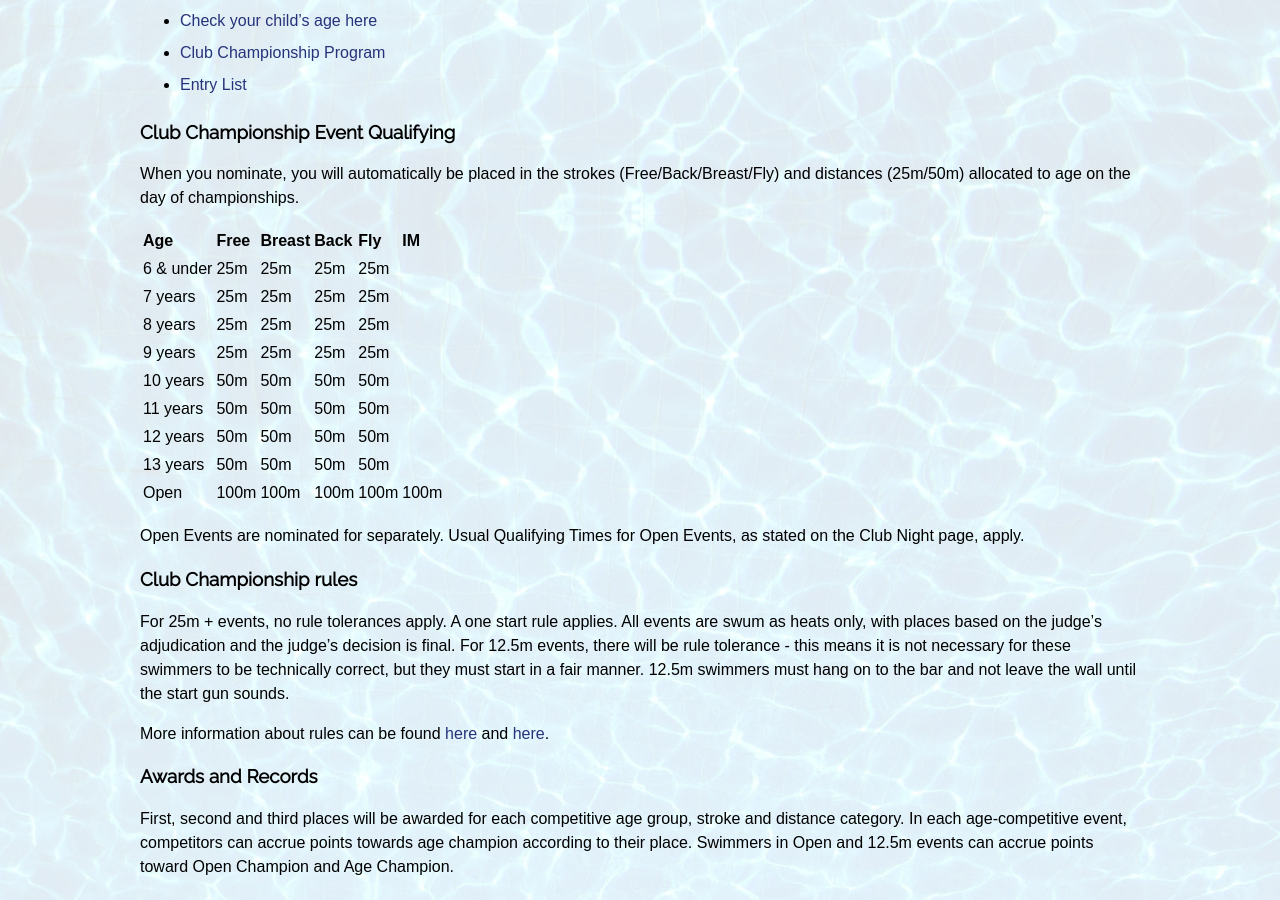
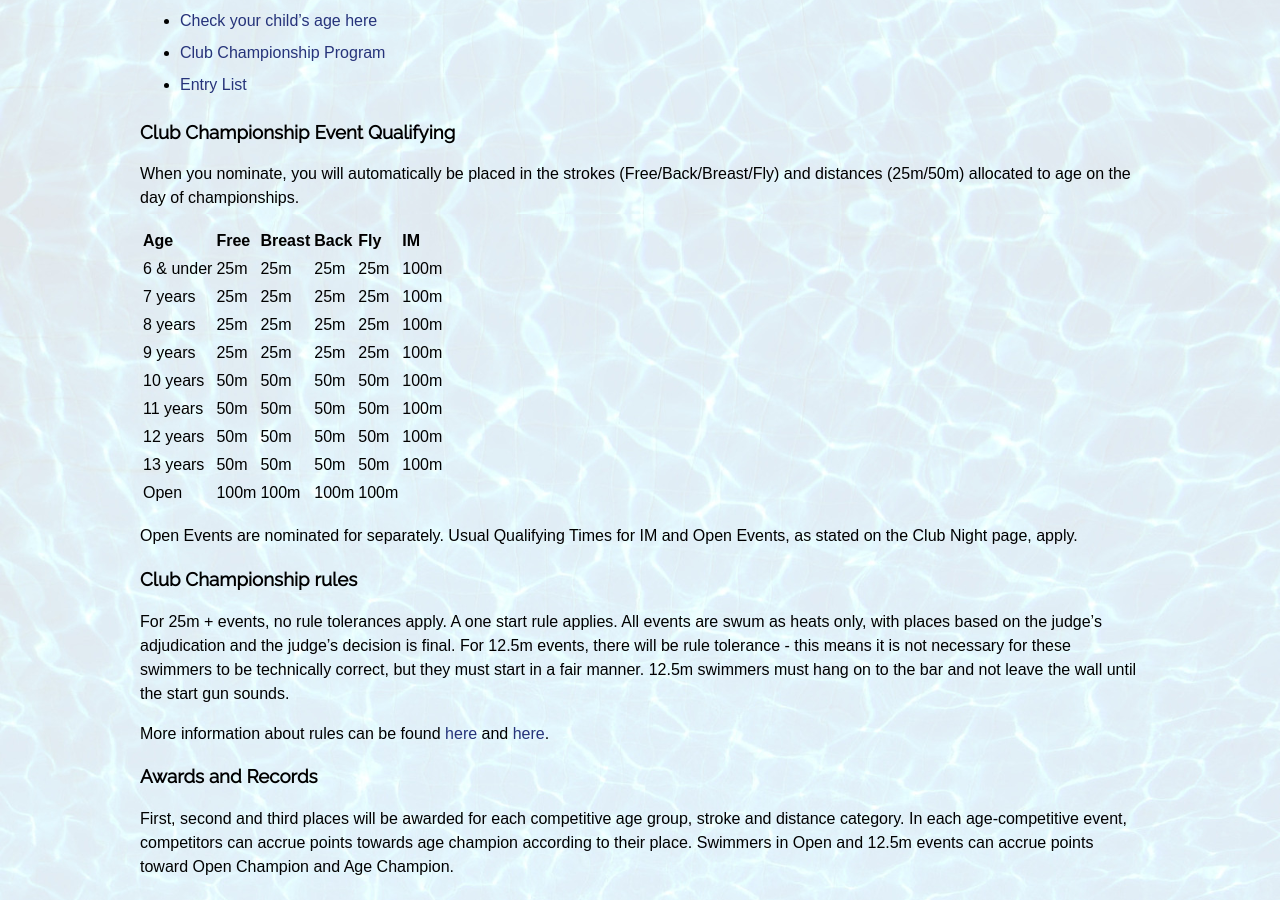
Before and after one commit to sandswim/website, a Jekyll site: the page built from pages/clubchampionships.md, in a window 1280 px wide and 900 px high, scrolled down 746 px. Built offline with Jekyll 4.4.1, drawn with Linux system fonts in a browser that asks for light colours.

Commit message:
Update clubchampionships.md

```diff
--- a/pages/clubchampionships.md
+++ b/pages/clubchampionships.md
@@ -31,17 +31,17 @@ When you nominate, you will automatically be placed in the strokes (Free/Back/Br
 
 Age | Free | Breast | Back | Fly | IM
 --- | --- | --- | --- | --- | ---
-6 & under | 25m | 25m | 25m | 25m |
-7 years | 25m | 25m | 25m | 25m |
-8 years | 25m | 25m | 25m | 25m |
-9 years | 25m | 25m | 25m | 25m |
-10 years | 50m | 50m | 50m | 50m |
-11 years | 50m | 50m | 50m | 50m |
-12 years | 50m | 50m | 50m | 50m |
-13 years | 50m | 50m | 50m | 50m |
-Open | 100m | 100m | 100m | 100m | 100m
+6 & under | 25m | 25m | 25m | 25m | 100m |
+7 years | 25m | 25m | 25m | 25m | 100m |
+8 years | 25m | 25m | 25m | 25m | 100m |
+9 years | 25m | 25m | 25m | 25m | 100m |
+10 years | 50m | 50m | 50m | 50m | 100m |
+11 years | 50m | 50m | 50m | 50m | 100m |
+12 years | 50m | 50m | 50m | 50m | 100m |
+13 years | 50m | 50m | 50m | 50m | 100m |
+Open | 100m | 100m | 100m | 100m |
 
-Open Events are nominated for separately.  Usual Qualifying Times for Open Events, as stated on the Club Night page, apply.
+Open Events are nominated for separately.  Usual Qualifying Times for IM and Open Events, as stated on the Club Night page, apply.
 
 ### Club Championship rules
 For 25m + events, no rule tolerances apply. A one start rule applies. All events are swum as heats only, with places based on the judge's adjudication and the judge's decision is final.
```
